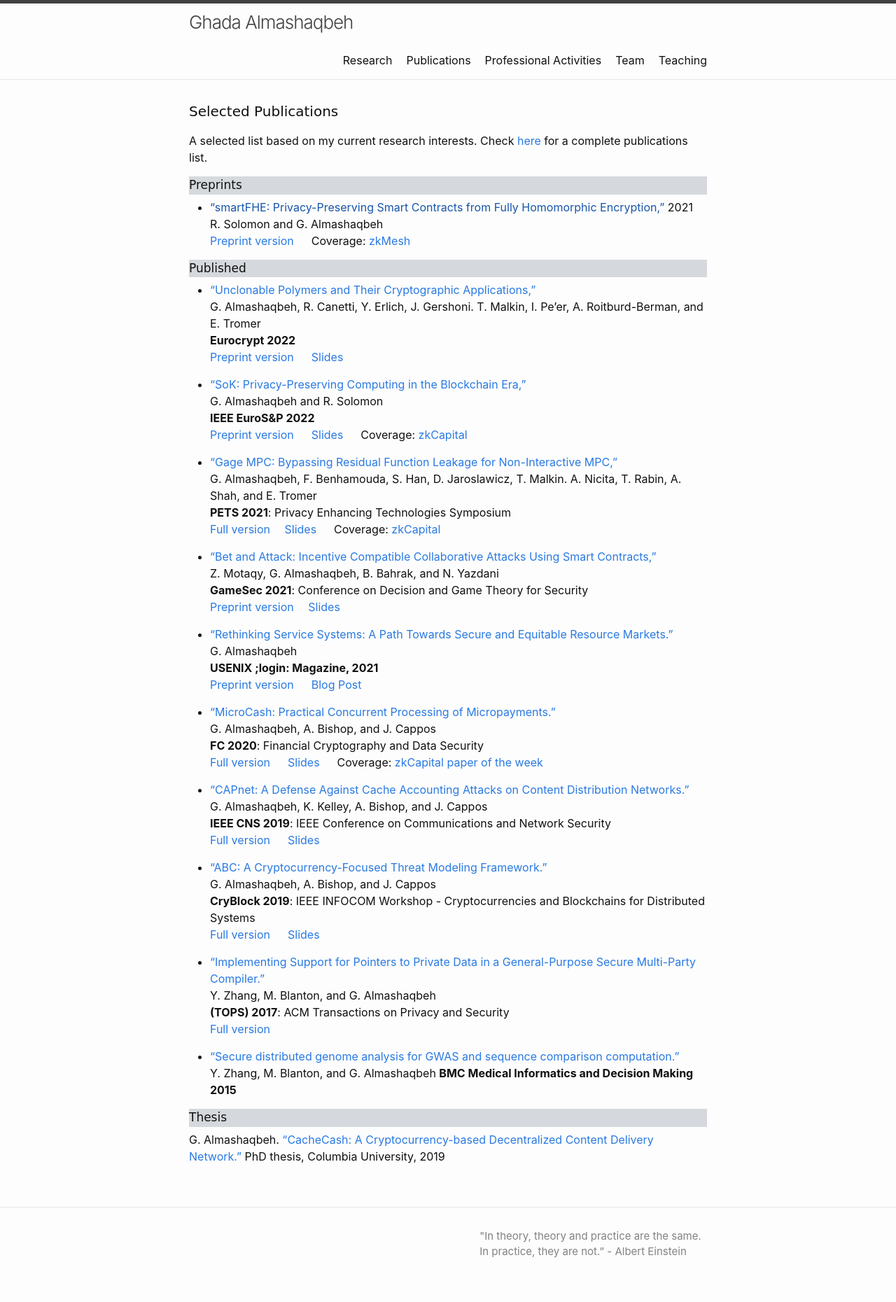
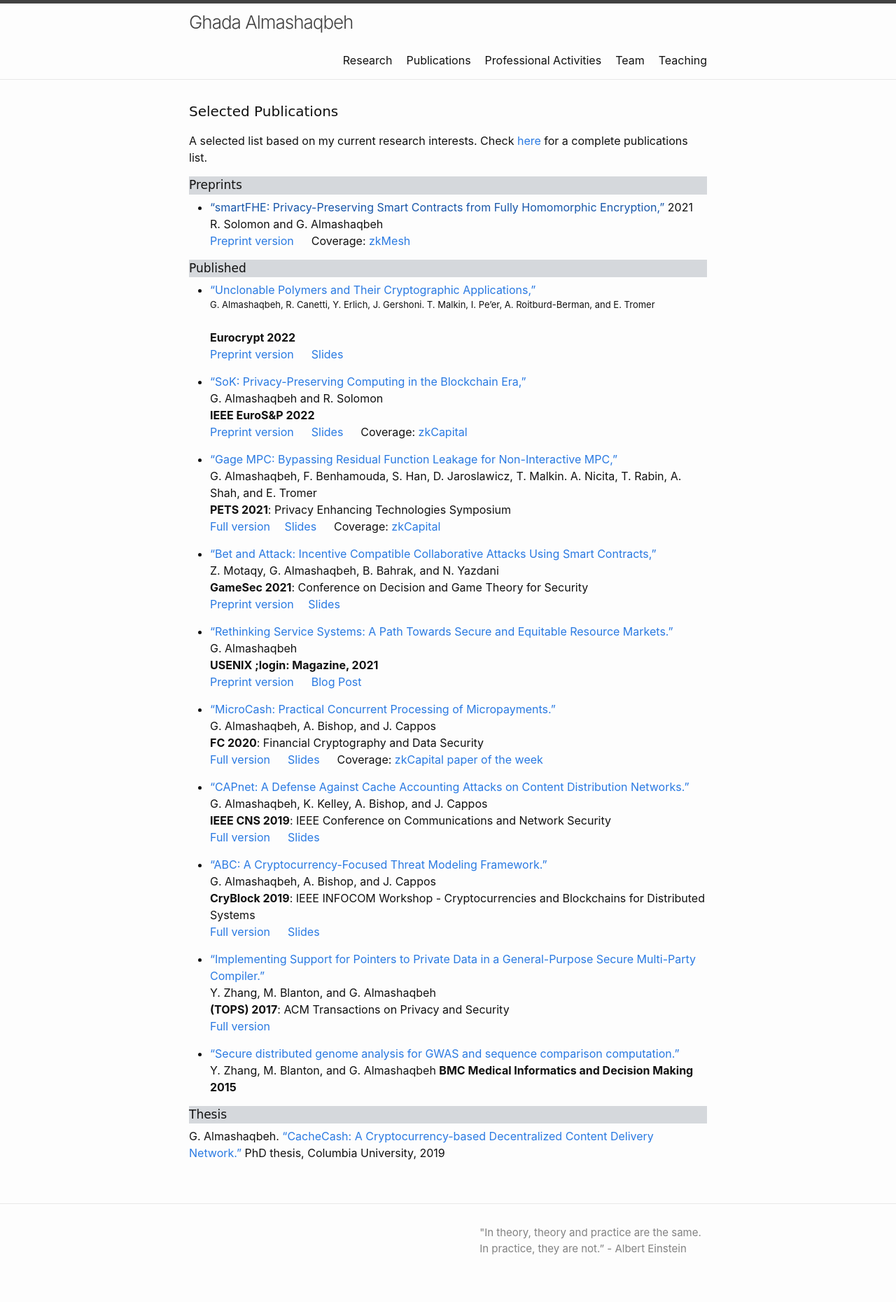
Before and after one commit to GhadaAlmashaqbeh/GhadaAlmashaqbeh.github.io, a Jekyll site: the page built from 02-publications.md, in a window 1280 px wide. Shown: the whole page at 70% size. Built offline with Jekyll 4.4.1, drawn with Linux system fonts in a browser that asks for light colours.

Commit message:
edit index

```diff
--- a/02-publications.md
+++ b/02-publications.md
@@ -19,7 +19,7 @@
 <div style="font-family: 'Comic Sans MS'; font-size:17px; background-color:rgb(213, 216, 220);margin-bottom:6px;">Published</div>
 
 * ["Unclonable Polymers and Their Cryptographic Applications,"](https://link.springer.com/chapter/10.1007/978-3-031-06944-4_26)<br/>
-  G. Almashaqbeh, R. Canetti, Y. Erlich, J. Gershoni. T. Malkin, I. Pe’er, A. Roitburd-Berman, and E. Tromer<br/>
+  <div style="font-size:13px;">G. Almashaqbeh, R. Canetti, Y. Erlich, J. Gershoni. T. Malkin, I. Pe’er, A. Roitburd-Berman, and E. Tromer</div><br/>
   **Eurocrypt 2022**<br/>
   [Preprint version](https://eprint.iacr.org/2022/658) &emsp; [Slides](../slides/eurocrypt22.pdf)
 
```
